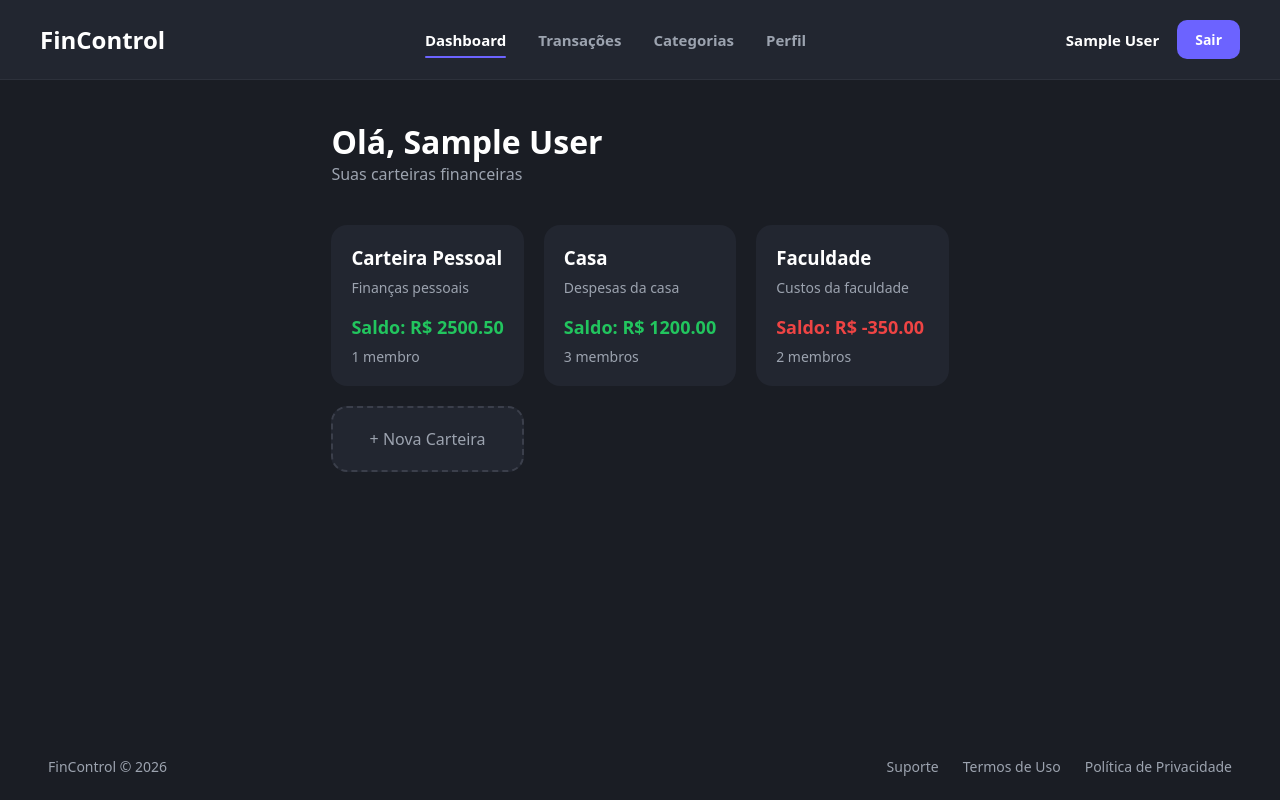
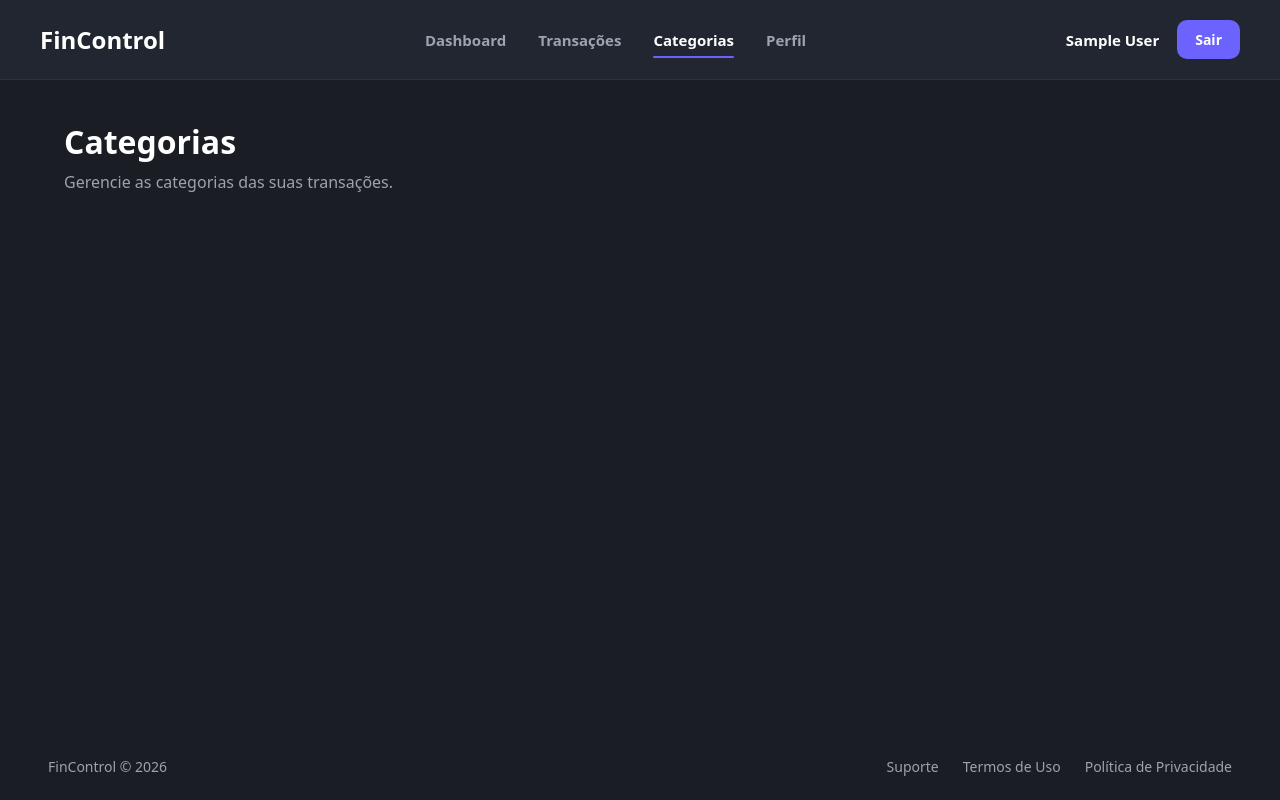
Before and after one commit to GabrielLucim/controle-financeiro, a React (Vite) app: page /app/categorias in a window 1280 px wide. Before the commit this address led to /app/dashboard. Built offline with nearby package versions, Linux system fonts and the light colour scheme; sample sign-in values are in the browser's storage.

Commit message:
feat: criação mo mock de categorias e tela inicial de categoria

```diff
--- /dev/null
+++ b/src/pages/Categories/Categories.css
@@ -0,0 +1,34 @@
+.categories-page {
+    min-height: 100vh;
+    display: flex;
+    flex-direction: column;
+    background: var(--dashboard-page-bg, #1a1d24);
+}
+
+.categories-content {
+    flex: 1;
+    width: 100%;
+    max-width: 1200px;
+    margin: 40px auto;
+    padding: 0 24px;
+    box-sizing: border-box;
+}
+
+.categories-header {
+    display: flex;
+    justify-content: space-between;
+    align-items: center;
+    margin-bottom: 32px;
+}
+
+.categories-title {
+    margin: 0;
+    color: #fff;
+    font-size: 32px;
+    font-weight: 700;
+}
+
+.categories-subtitle {
+    margin-top: 8px;
+    color: #9ca3af;
+}
--- /dev/null
+++ b/src/pages/Categories/Categories.jsx
@@ -0,0 +1,41 @@
+import Header from "../../components/Global/Header/Header";
+import Footer from "../../components/Global/Footer/Footer";
+import "./Categories.css";
+
+function Categories() {
+
+    return (
+
+        <div className="categories-page">
+
+            <Header />
+
+            <main className="categories-content">
+
+                <div className="categories-header">
+
+                    <div>
+
+                        <h1 className="categories-title">
+                            Categorias
+                        </h1>
+
+                        <p className="categories-subtitle">
+                            Gerencie as categorias das suas transações.
+                        </p>
+
+                    </div>
+
+                </div>
+
+            </main>
+
+            <Footer />
+
+        </div>
+
+    );
+
+}
+
+export default Categories;
--- a/src/routes/AppRoutes.jsx
+++ b/src/routes/AppRoutes.jsx
@@ -8,6 +8,7 @@ import Dashboard from "../pages/Dashboard/Dashboard.jsx";
 import Profile from "../pages/Profile/Profile.jsx";
 import { ProtectedRoute } from "../components/ProtectedRoute.jsx";
 import Transactions from "../pages/Transactions/Transactions.jsx";
+import Categories from "../pages/Categories/Categories.jsx";
 
 function AppRoutes() {
     return (
@@ -49,6 +50,15 @@ function AppRoutes() {
                 />
 
                 <Route
+                    path="/app/categorias"
+                    element={
+                        <ProtectedRoute>
+                            <Categories />
+                        </ProtectedRoute>
+                    }
+                />
+
+                <Route
                     path="/app/perfil"
                     element={
                         <ProtectedRoute>
```
Also changed, not shown: src/mocks/categoryMock.js (added, +22 -0 lines), src/components/Category/CreateCategoryModal.css (added), src/components/Category/CreateCategoryModal.jsx (added).
